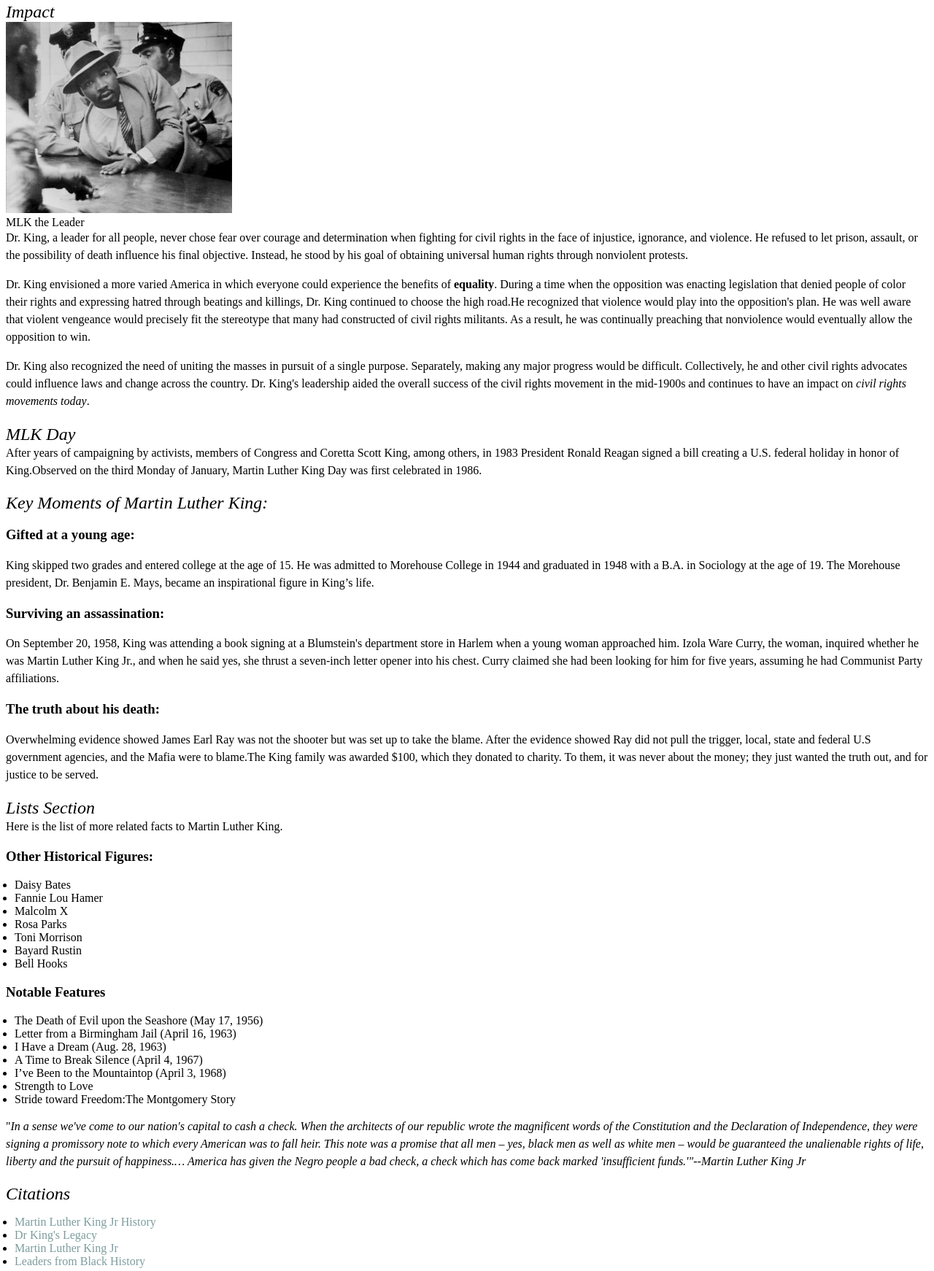
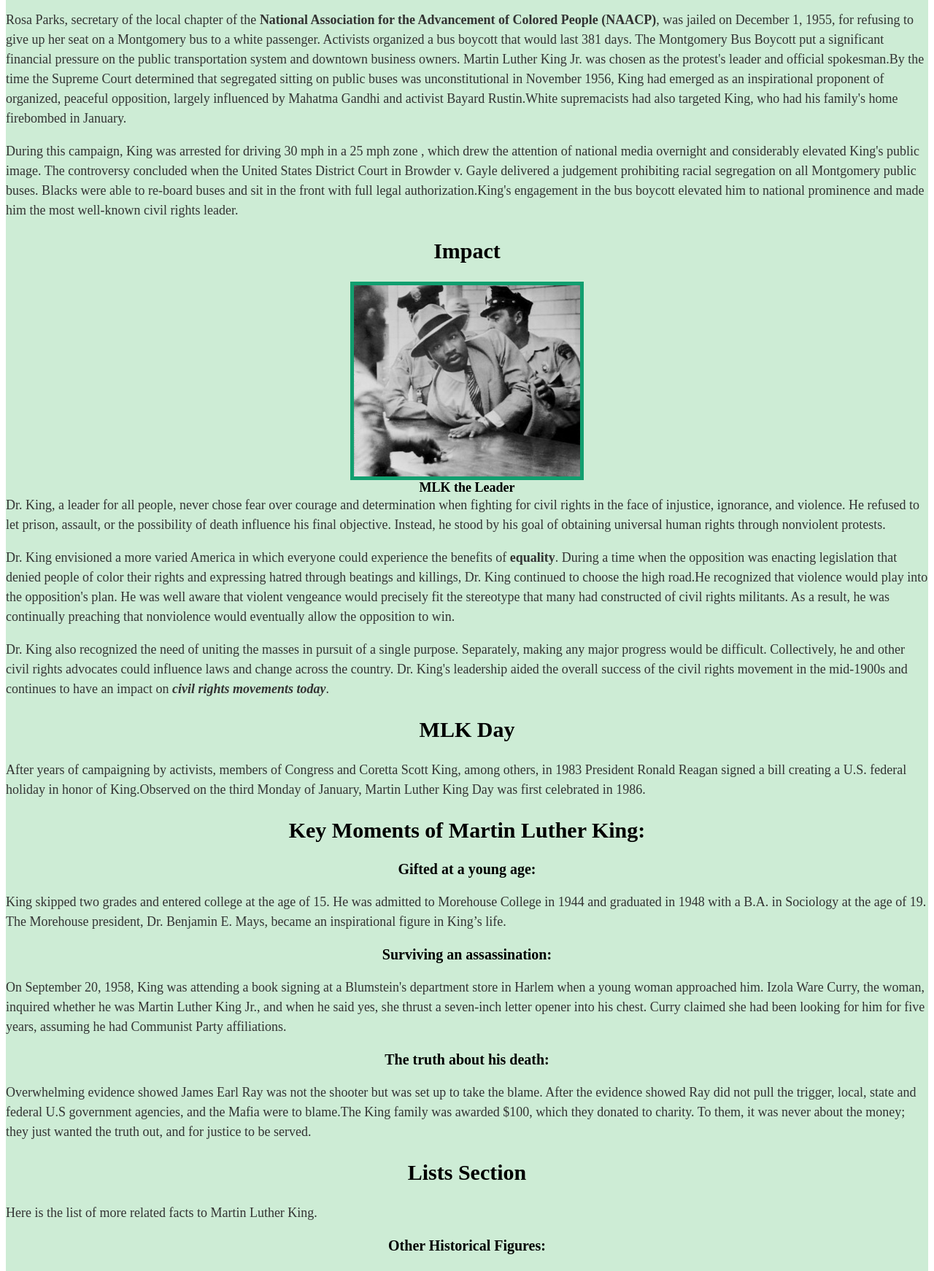
Before and after one commit to famoah1/CSC-170, a plain HTML site: page start.html in a window 1280 px wide. Shown: the part 1058-2800 px from the top of the page at 73% size. Drawn offline with Linux system fonts and the light colour scheme; files that its build step writes are made by us from their sources.

Commit message:
Update styles.css

```diff
--- a/styles.css
+++ b/styles.css
@@ -1,19 +1,79 @@
- <style>
-        body { background-color: #DFEFF0; color: #333333;
-              font-family: Arial, Helvetica, sans-serif; }
-
-        h1 {color: #AD235D;border-bottom: 1px solid #AD235D;}
-
-        h2 { font-style: italic;font-weight: normal; margin-bottom: 0;}
-
-        /*Paragraghs */
-        p { margin-top: 0; line-height: 1.5em;}
-        /* Lists  */
-        ol, ul { padding-left: 12px;}
-
-        /* Hyperlinks */
-        a { color: #7D9C9E;text-decoration: none;}
-
-        /* Hyperlink hover */
-        a:hover { color: #AD235E;}
-    </style>
+header{
+    background-color: #B5F0DC;
+    color: #000000;
+    font-family: sans-serif;
+    text-align: center;
+}
+main{
+    background-color:#CDECD5;
+    color: #333333;
+}
+footer{
+    background-color: #DBF6CF;
+    color: #000000;
+    font-size: 18px;
+}
+h1{
+    color:  #000000;
+    font-weight: bold;
+    text-align: center;
+    font-size: 35px;
+    padding: 20px;
+}
+h2{
+    color:  #000000;
+    font-weight: bold;
+    text-align: center;
+    font-size: 30px;
+}
+h3{
+    color:  #000000;
+    font-weight: bold;
+    text-align: center;
+    font-size: 20px;
+}
+p{
+    font-size: 18px; margin-top: 0; line-height: 1.5em;
+}
+a{
+    text-decoration-line: underline;
+    color: #000000;
+}
+a:hover{color: #AD235E;
+    font-weight: bold;
+}
+em{
+    font-weight: bold;
+}
+li:nth-child(even) {
+    background-color: #A1E681;
+    list-style-type: square;
+}
+strong:hover {
+  background-color: #D988CB;
+}
+header:hover div{
+    display: block;
+}
+div{font-size: 20px;
+    display: none;
+    background-color: #119F6F;
+    padding: 10px;
+}
+.caption{
+    color: #000000;
+    font-weight: bold;
+    text-align: center;
+    font-size: 18px;
+}
+.pic{
+    border: 5px solid #119F6F;
+    display: block;
+    margin: 0 auto;
+}
+.listbox{
+    background: #CDECD5;
+  padding: 10px 20px;
+  border-left: 5px solid #000000;
+  list-style-type: none;
+}
```
